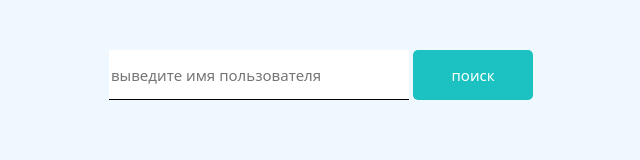
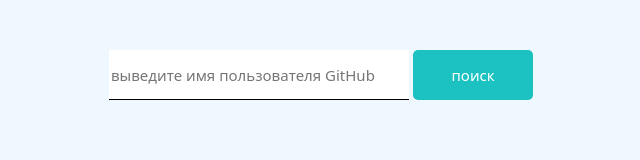
Before and after one commit to kirikisanso/GitHub_get_User, a plain HTML site: page index.html in a window 1280 px wide. Shown: the full height of the page, 319-959 px from the left. Drawn offline with nearby package versions, Linux system fonts and the light colour scheme.

Commit message:
Update index.html

```diff
--- a/index.html
+++ b/index.html
@@ -73,7 +73,7 @@
         <input
           type="text"
           id="UserName"
-          placeholder="выведите имя пользователя"
+          placeholder="выведите имя пользователя GitHub"
         />
         <button id="btn" onclick="GetUsers()">поиск</button>
       </div>
```
